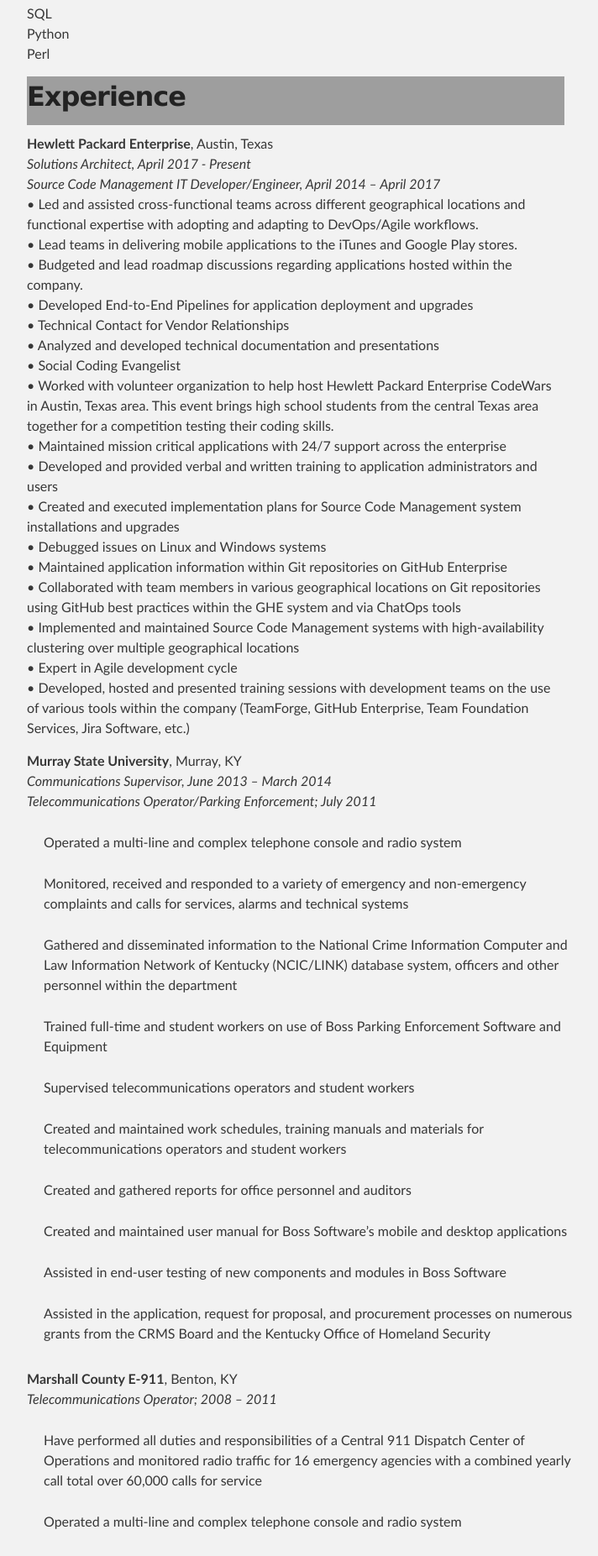
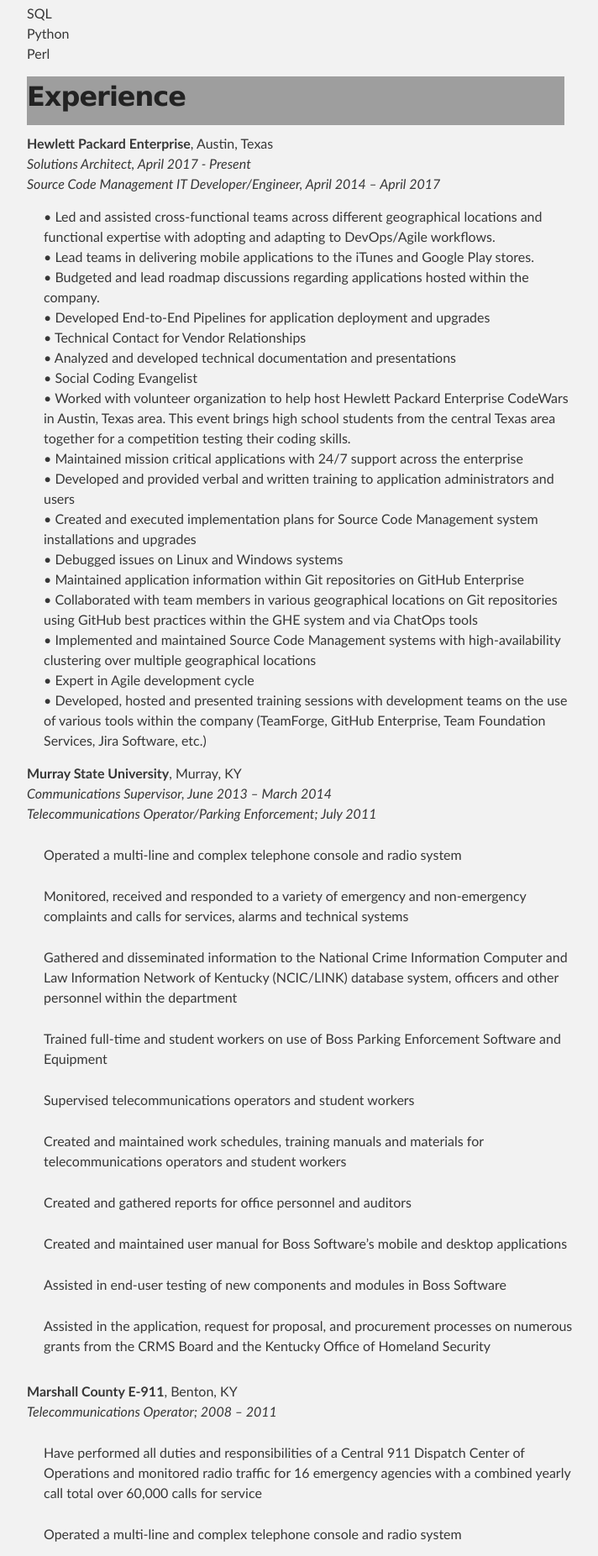
Before and after one commit to selkins13/selkins13.github.io, a Jekyll site: the page built from SarahElkinsResume.md, in a window 1280 px wide. Shown: the part 1734-3587 px from the top of the page at 84% size, without its empty margins (288-1000 px from the left). Built offline with Jekyll 4.4.1, drawn with Linux system fonts in a browser that asks for light colours; grey boxes are pictures that could not be loaded.

Commit message:
still playing with formatting

```diff
--- a/SarahElkinsResume.md
+++ b/SarahElkinsResume.md
@@ -71,23 +71,23 @@
 __Hewlett Packard Enterprise__, Austin, Texas
 _Solutions Architect, April 2017 - Present_
 _Source Code Management IT Developer/Engineer, April 2014 – April 2017_
-  •	Led and assisted cross-functional teams across different geographical locations and functional expertise with adopting and adapting to DevOps/Agile workflows.
-  •	Lead teams in delivering mobile applications to the iTunes and Google Play stores.
-  •	Budgeted and lead roadmap discussions regarding applications hosted within the company.
-  •	Developed End-to-End Pipelines for application deployment and upgrades
-  •	Technical Contact for Vendor Relationships
-  •	Analyzed and developed technical documentation and presentations
-  •	Social Coding Evangelist
-  •	Worked with volunteer organization to help host Hewlett Packard Enterprise CodeWars in Austin, Texas area.  This event brings high school students from the central Texas area together for a competition testing their coding skills.
-  •	Maintained mission critical applications with 24/7 support across the enterprise
-  •	Developed and provided verbal and written training to application administrators and users
-  •	Created and executed implementation plans for Source Code Management system installations and upgrades
-  •	Debugged issues on Linux and Windows systems
-  •	Maintained application information within Git repositories on GitHub Enterprise
-  •	Collaborated with team members in various geographical locations on Git repositories using GitHub best practices within the GHE system and via ChatOps tools
-  •	Implemented and maintained Source Code Management systems with high-availability clustering over multiple geographical locations
-  •	Expert in Agile development cycle
-  •	Developed, hosted and presented training sessions with development teams on the use of various tools within the company (TeamForge, GitHub Enterprise, Team Foundation Services, Jira Software, etc.)
+  * •	Led and assisted cross-functional teams across different geographical locations and functional expertise with adopting and adapting to DevOps/Agile workflows.
+  * •	Lead teams in delivering mobile applications to the iTunes and Google Play stores.
+  * •	Budgeted and lead roadmap discussions regarding applications hosted within the company.
+  * •	Developed End-to-End Pipelines for application deployment and upgrades
+  * •	Technical Contact for Vendor Relationships
+  * •	Analyzed and developed technical documentation and presentations
+  * •	Social Coding Evangelist
+  * •	Worked with volunteer organization to help host Hewlett Packard Enterprise CodeWars in Austin, Texas area.  This event brings high school students from the central Texas area together for a competition testing their coding skills.
+  * •	Maintained mission critical applications with 24/7 support across the enterprise
+  * •	Developed and provided verbal and written training to application administrators and users
+  * •	Created and executed implementation plans for Source Code Management system installations and upgrades
+  * •	Debugged issues on Linux and Windows systems
+  * •	Maintained application information within Git repositories on GitHub Enterprise
+  * •	Collaborated with team members in various geographical locations on Git repositories using GitHub best practices within the GHE system and via ChatOps tools
+  * •	Implemented and maintained Source Code Management systems with high-availability clustering over multiple geographical locations
+  * •	Expert in Agile development cycle
+  * •	Developed, hosted and presented training sessions with development teams on the use of various tools within the company (TeamForge, GitHub Enterprise, Team Foundation Services, Jira Software, etc.)
 
 __Murray State University__, Murray, KY
 _Communications Supervisor, June 2013 – March 2014_
```
